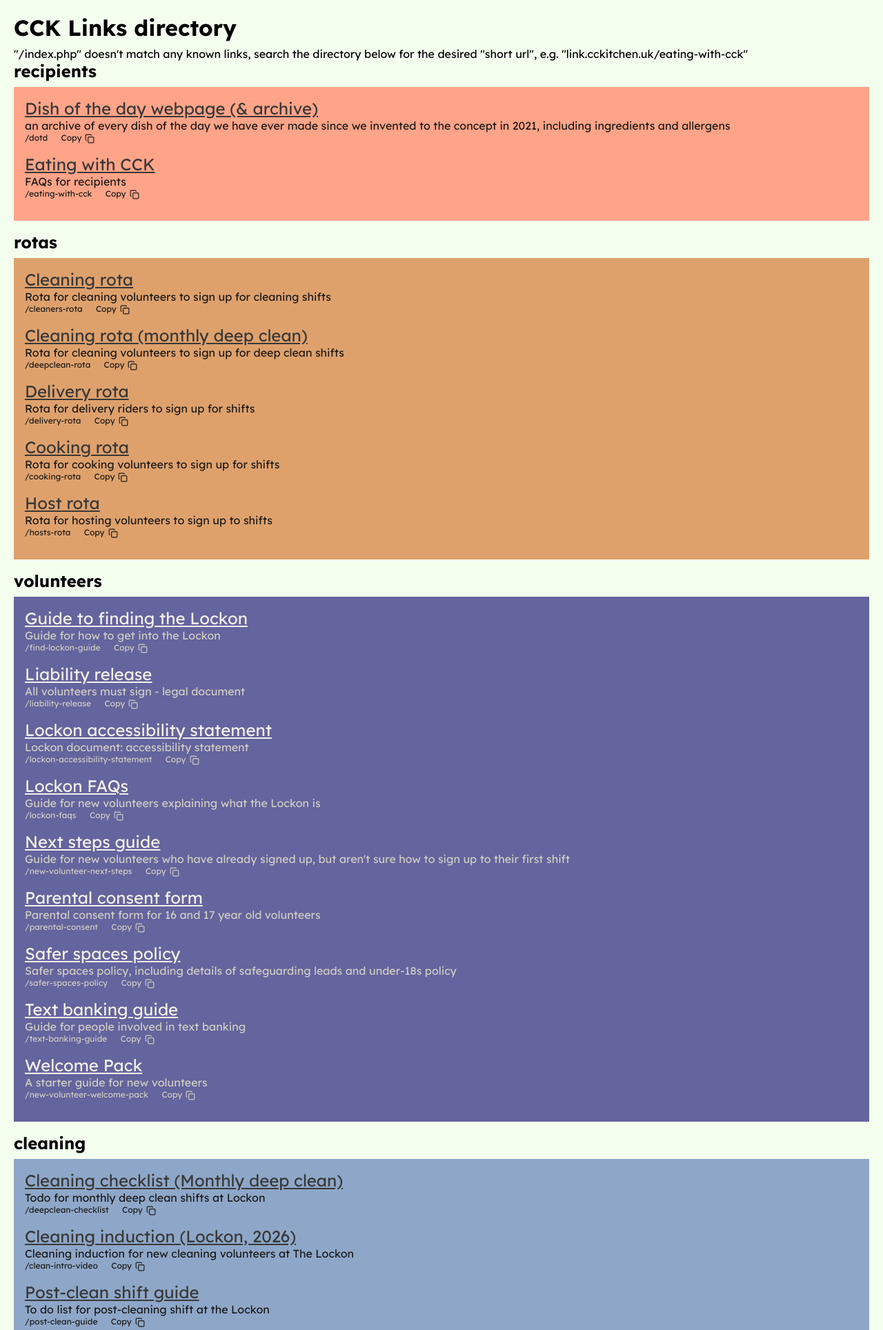
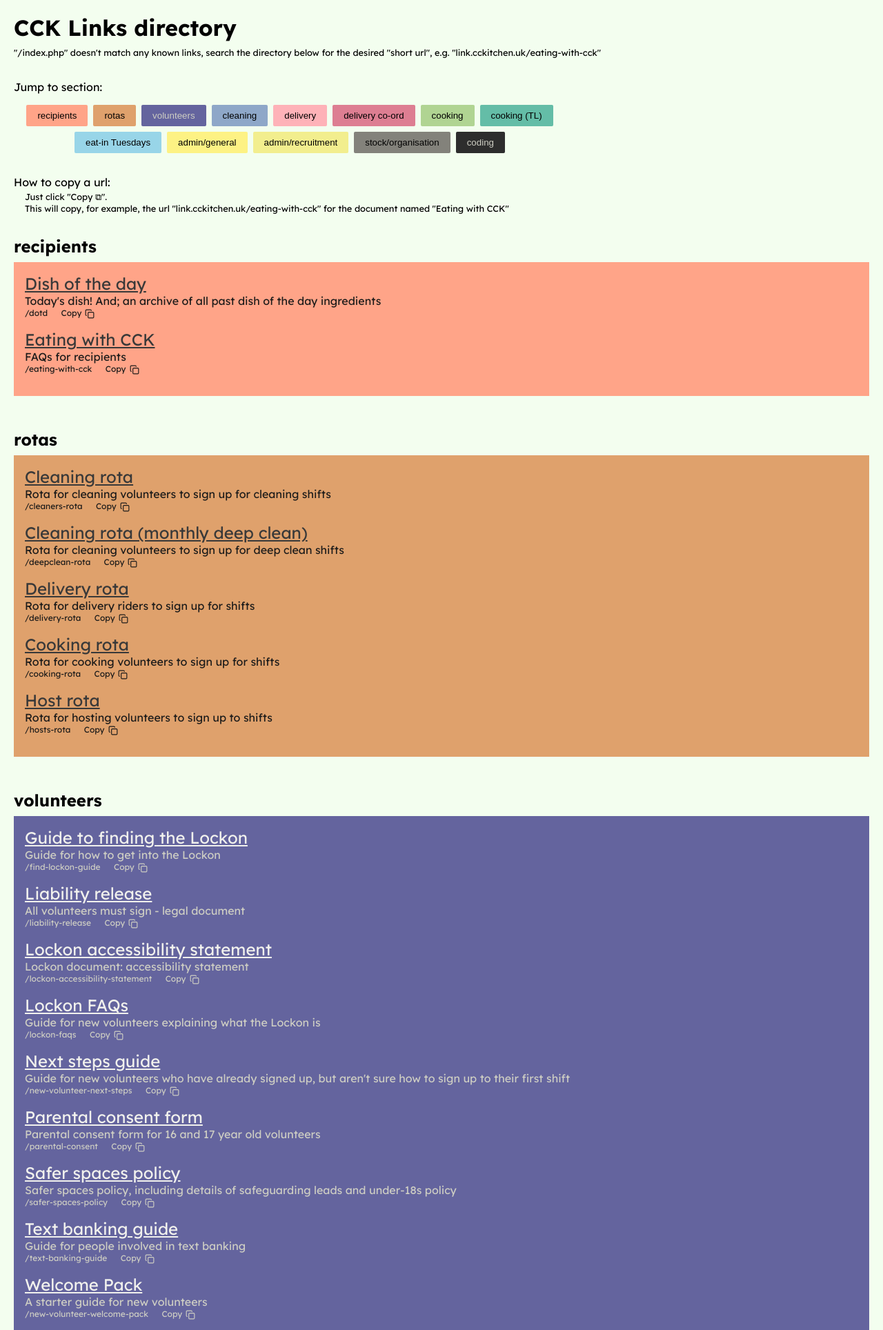
Before and after one commit to Cambridge-Community-Kitchen/link-shortener, a PHP site: page /index.php in a window 1280 px wide. Shown: the top 1928 px of the page at 69% size. Run offline with PHP 8.4, Linux system fonts and the light colour scheme.

Commit message:
"jump-to" section, copy link helptext, and more section colours

```diff
--- a/index.php
+++ b/index.php
@@ -87,13 +87,32 @@
 
     <?php
         if (!$shorturl_is_valid && $request != "/") {
-            echo "<div>\"$request\" doesn't match any known links, search the directory below for the desired \"short url\", e.g. \"link.cckitchen.uk/eating-with-cck\"</div>";
+            echo "<div class=\"invalid-shorturl\">\"$request\" doesn't match any known links, search the directory below for the desired \"short url\", e.g. \"link.cckitchen.uk/eating-with-cck\"</div>";
         }
     ?>
 
+    <div class="jump-to">
+        Jump to section:
+        <ul>
+            <?php foreach($categories as $category): ?>
+                <li><button class="jump-to-button <?= slugify($category) ?>"><a href="#<?= slugify($category) ?>"><?= $category ?></a></button></li>
+            <?php endforeach ?>
+        </ul>
+    </div>
+
+    <div class="short-url-helptext">
+        <p>
+            How to copy a url:
+        </p>
+        <p style="font-size: 0.8rem;padding-left: 1rem;">
+            Just click "Copy ⧉".
+            <br/>
+            This will copy, for example, the url "link.cckitchen.uk/eating-with-cck" for the document named "Eating with CCK"
+        </p>
+    </div>
 
     <?php foreach($categories as $category): ?>
-        <h2><?= $category ?></h2>
+        <h2 id="<?= slugify($category) ?>"><?= $category ?></h2>
         <div class="section <?= slugify($category) ?>">
             <?php foreach($grouped[$category] as $row): ?>
                 <?php if($row["Hidden from link.cckitchen.uk?"] == "" && $row["Active?"] != "No"): ?>
--- a/links.csv
+++ b/links.csv
@@ -49,7 +49,8 @@ Delivery route de-brief form,Yes,,https://docs.google.com/forms/d/e/1FAIpQLScJ34
 Delivery co-ordinator handbook,Yes,,https://docs.google.com/document/d/17PsKPtsrdgJtnNQSEVDyupacVhBTRUIbx2zseAUkBSc/edit?tab=t.0#heading=h.o3opqnyk9ghs,deliverycoord-guide,delivery co-ord,manual/guide,Step-by-step written guide to the delivery co-ord role,everyone with the link - intended to be internal but nothing protected in it,mole,Sep 2023,,,,,bit.ly/CCKcoordhandbook
 Delivery co-ordinator induction,Yes,,https://www.youtube.com/watch?v=sdCcu46hgSA,deliverycoord-video-guide,delivery co-ord,video,Step-by-step video guide to the delivery co-ord role,everyone with the link - intended to be internal but nothing protected in it,mole,2022,,,,,bit.ly/CCKcoordinduction
 Host role description,Yes,,https://docs.google.com/document/d/1-ldaLaiuuhhrV11a4TSw4ptQdrGLitv5VLbrLWspafE/edit?usp=sharing,hosts-role,eat-in Tuesdays,manual/guide,Working role description/task list for hosts of eat-in Tuesdays,public,,2024,,,,,Host tasks list
-Dish of the day webpage (& archive),Yes,,dotd.cckitchen.uk/,dotd,recipients,info display,"an archive of every dish of the day we have ever made since we invented to the concept in 2021, including ingredients and allergens",everyone with link - intended to be internal but nothing protected in it,Muntjac,June 2025,,,,,dotd.cckitchen.uk/
+Dish of the day,Yes,,dotd.cckitchen.uk/,dotd,recipients,info display,"Today's dish!
+And; an archive of all past dish of the day ingredients",everyone with link - intended to be internal but nothing protected in it,Muntjac,June 2025,,,,,dotd.cckitchen.uk/
 Eating with CCK,Yes,,https://docs.google.com/document/d/1L5wuLgAPOff6LkUzS_BBgy4C5rdb4VYM2q42WHjqhcE,eating-with-cck,recipients,manual/guide,FAQs for recipients,public,Daniel P,Oct 2025,Oct 2025,,,,Eating with CCK: FAQs
 Cleaning rota,Yes,,https://docs.google.com/spreadsheets/d/1aivfpbrkR1iEiq5d5eb9D3vJbeRLDq50mBxoI4d_D3M/edit?gid=0#gid=0,cleaners-rota,rotas,rota,Rota for cleaning volunteers to sign up for cleaning shifts,public - sent out in welcome email,Oakish,? ancient times,,,,,bit.ly/CCKcleaningshifts
 Cleaning rota (monthly deep clean),Yes,,https://docs.google.com/spreadsheets/d/1aivfpbrkR1iEiq5d5eb9D3vJbeRLDq50mBxoI4d_D3M/edit?gid=1498372971#gid=1498372971,deepclean-rota,rotas,rota,Rota for cleaning volunteers to sign up for deep clean shifts,public,,,,,,,tinyurl.com/CCKdeepcleanshifts
--- a/styles.css
+++ b/styles.css
@@ -7,55 +7,108 @@ h1,h2,h3,h4 {
     margin: 0;
     margin-bottom: 0.5rem;
 }
+p {
+    margin: 0.2rem 0
+}
+
+
+.invalid-shorturl {
+    font-size: 0.8rem;
+    margin-bottom: 2rem;
+}
+
+
+.jump-to {
+    margin-bottom: 2rem;
+}
+.jump-to ul {
+    display: flex;
+    flex-wrap: wrap;
+    justify-content: center;
+    gap: 0.5rem;
+    max-width: 800px;
+    padding-left: 0;
+}
+li {
+    list-style: none;
+}
+.jump-to-button {
+    padding: 0.5rem 1rem;
+    border-radius: 2px;
+    border: none;
+    cursor: pointer;
+}
+.jump-to-button:hover {
+    filter: brightness(1.2);
+}
+.jump-to-button a {
+    text-decoration: none;
+    border: none;
+    color: inherit;
+}
+
+
+.short-url-helptext {
+    margin-bottom: 2rem;
+}
+
+
 
 .section {
     padding: 1rem;
-    margin-bottom: 1rem;
+    margin-bottom: 3rem;
 
     background: silver;
     color: #1c1b1a;
 }
-.section.admin-general {
+.admin-general {
     background-color: #fdf284;
 }
-.section.admin-recruitment {
+.admin-recruitment {
     background-color: #f2ee8e;
 }
-.section.rotas {
+.rotas {
     background-color: #dfa16c;
 }
-.section.recipients {
+.recipients {
     background-color: #ffa488;
 }
-.section.cleaning {
+.cleaning {
     background-color: #8ea7c8;
 }
-.section.cooking {
+.cooking {
     background-color: #b0d492;
 }
-.section.delivery {
+.cooking-tl {
+    background-color: #64bda7;
+}
+.delivery {
     background-color: #feb2b8;
 }
-.section.delivery-coord {
+.delivery-co-ord {
     background-color: #dd7e92;
 }
-.section.hosts {
+.hosts {
     background-color: #7bc9d3;
 }
-.section.signal {
+.signal {
     background-color: #8ea7c8;
 }
-
-.section.volunteers {
-    background-color: #64649e;
-    /* color: #dfdfd6; */
-}
-.section.coders {
-    background-color: #2d2d2d;
-    /* color: #dfdfd6; */
+.eat-in-tuesdays {
+    background-color: #98d5e8;
 }
 
-.section:is(.coders,.volunteers) {
+.volunteers {
+    background-color: #64649e;
+}
+.coding {
+    background-color: #2d2d2d;
+}
+.stock-organisation {
+    background-color: #83827b;
+}
+
+:is(.coding,.volunteers) {
     color: #cecec3;
 }
 
@@ -73,10 +126,10 @@ h1,h2,h3,h4 {
 .row a:is(:hover,:active) {
     color: #686868;
 }
-.section:is(.coders,.volunteers) a {
+.section:is(.coding,.volunteers) a {
     color: #f1f1ed;
 }
-.section:is(.coders,.volunteers) a:is(:hover,:active) {
+.section:is(.coding,.volunteers) a:is(:hover,:active) {
     color: #d2d2cd;
 }
 .row p {
```
